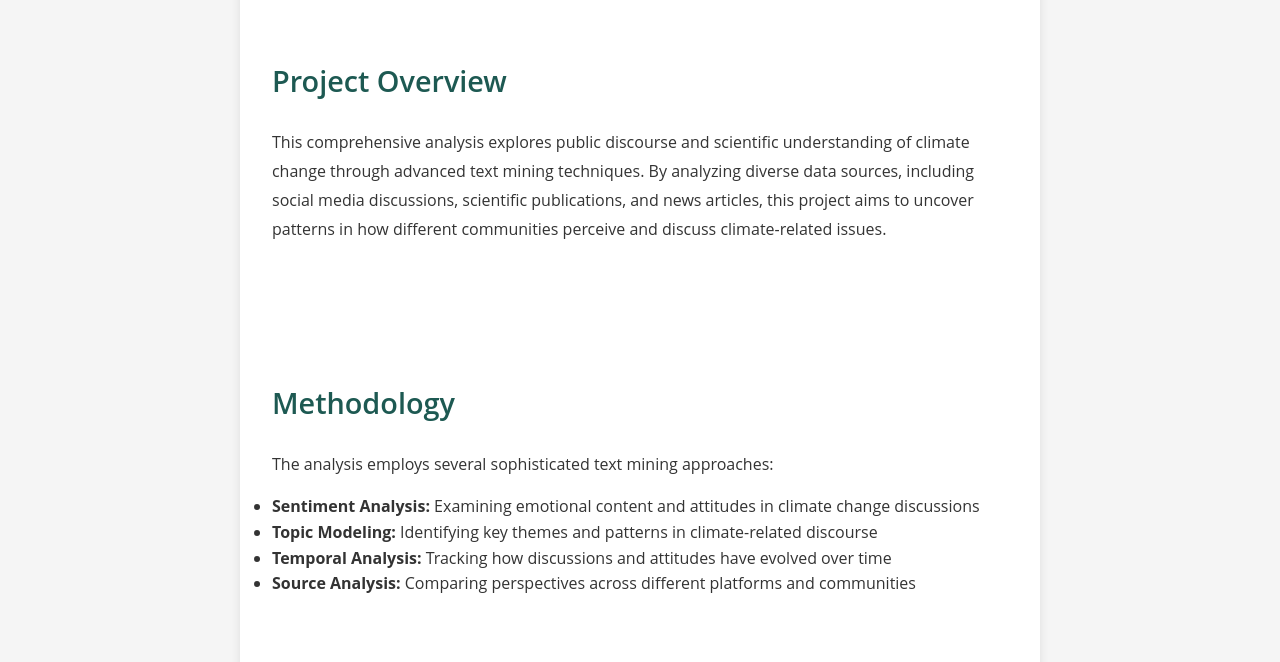
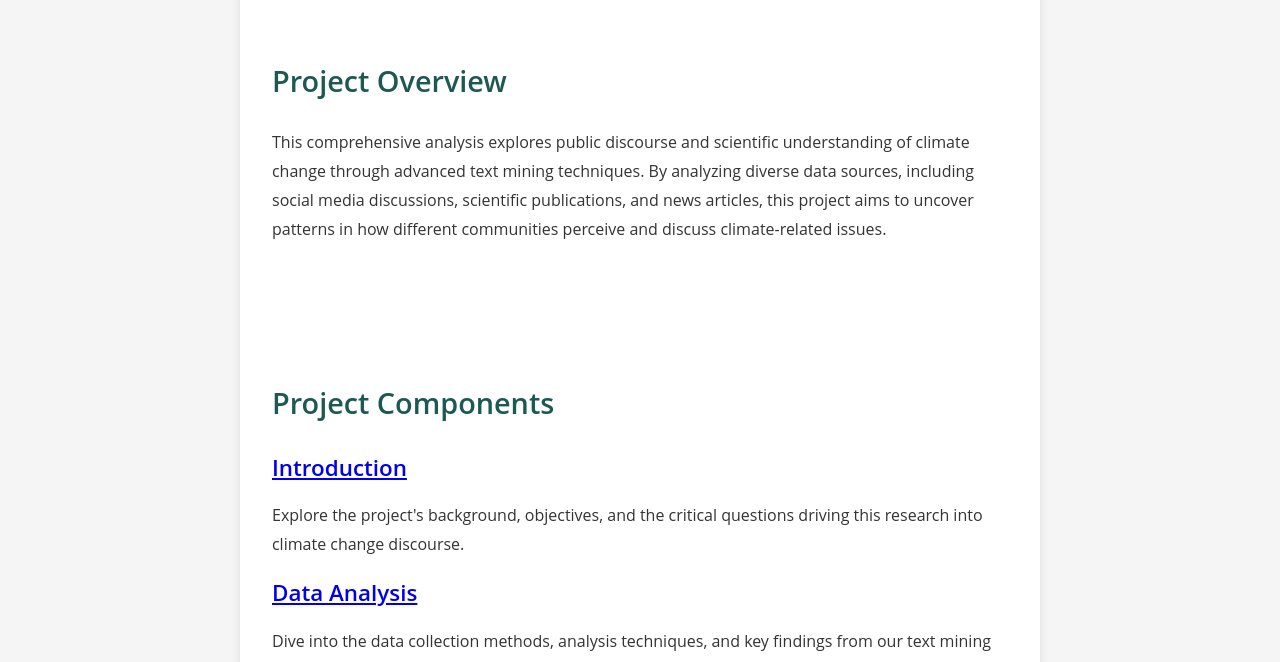
Before and after one commit to David-LaPaglia/david-lapaglia, a plain HTML site: page sustainabilityanalysis.html in a window 1280 px wide. Shown: the part 138-800 px from the top of the page. Drawn offline with Linux system fonts and the light colour scheme.

Commit message:
updating landing page

```diff
--- a/sustainabilityanalysis.html
+++ b/sustainabilityanalysis.html
@@ -44,16 +44,7 @@
         <p>This comprehensive analysis explores public discourse and scientific understanding of climate change through advanced text mining techniques. By analyzing diverse data sources, including social media discussions, scientific publications, and news articles, this project aims to uncover patterns in how different communities perceive and discuss climate-related issues.</p>
     </section>
 
-    <section class="methodology">
-        <h3>Methodology</h3>
-        <p>The analysis employs several sophisticated text mining approaches:</p>
-        <ul>
-            <li><strong>Sentiment Analysis:</strong> Examining emotional content and attitudes in climate change discussions</li>
-            <li><strong>Topic Modeling:</strong> Identifying key themes and patterns in climate-related discourse</li>
-            <li><strong>Temporal Analysis:</strong> Tracking how discussions and attitudes have evolved over time</li>
-            <li><strong>Source Analysis:</strong> Comparing perspectives across different platforms and communities</li>
-        </ul>
-    </section>
+
 
     <section class="project-components">
         <h3>Project Components</h3>
```
